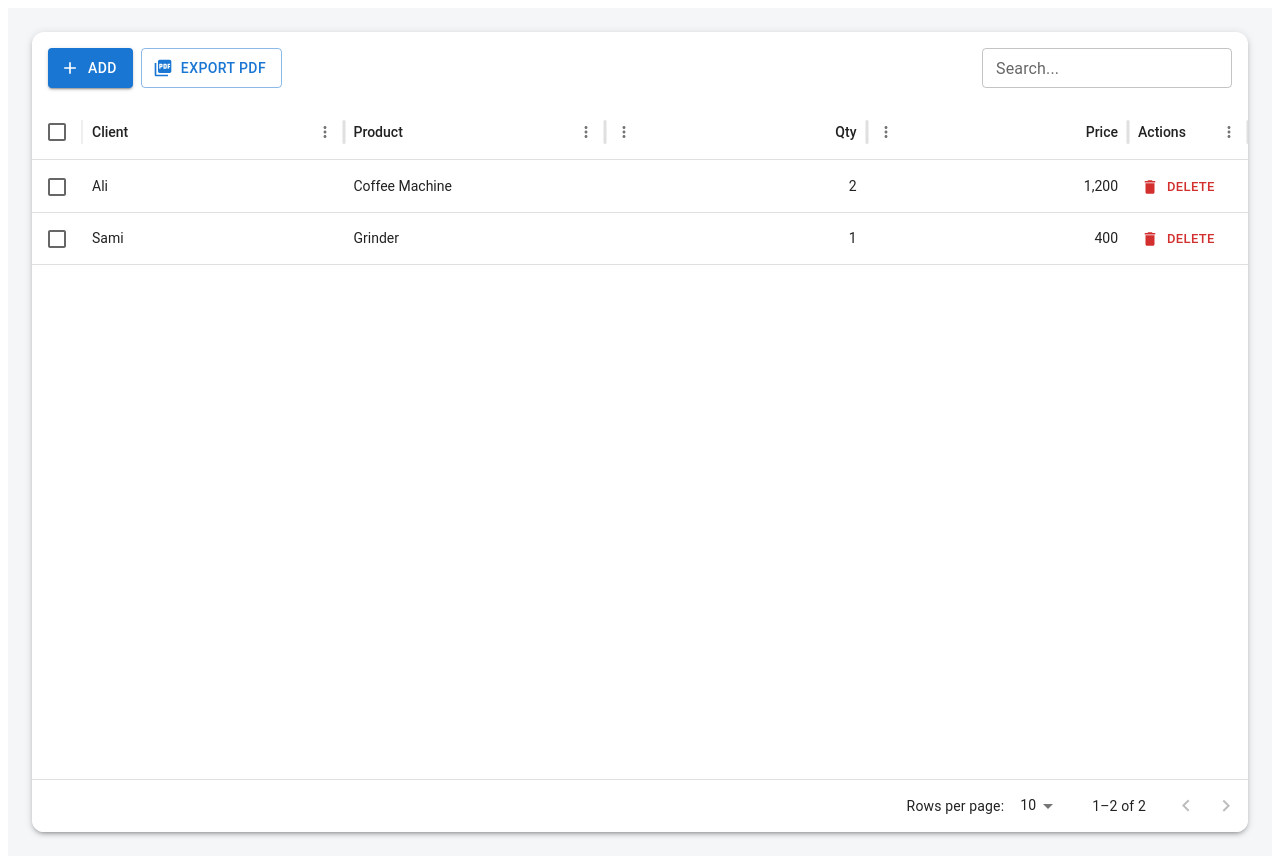
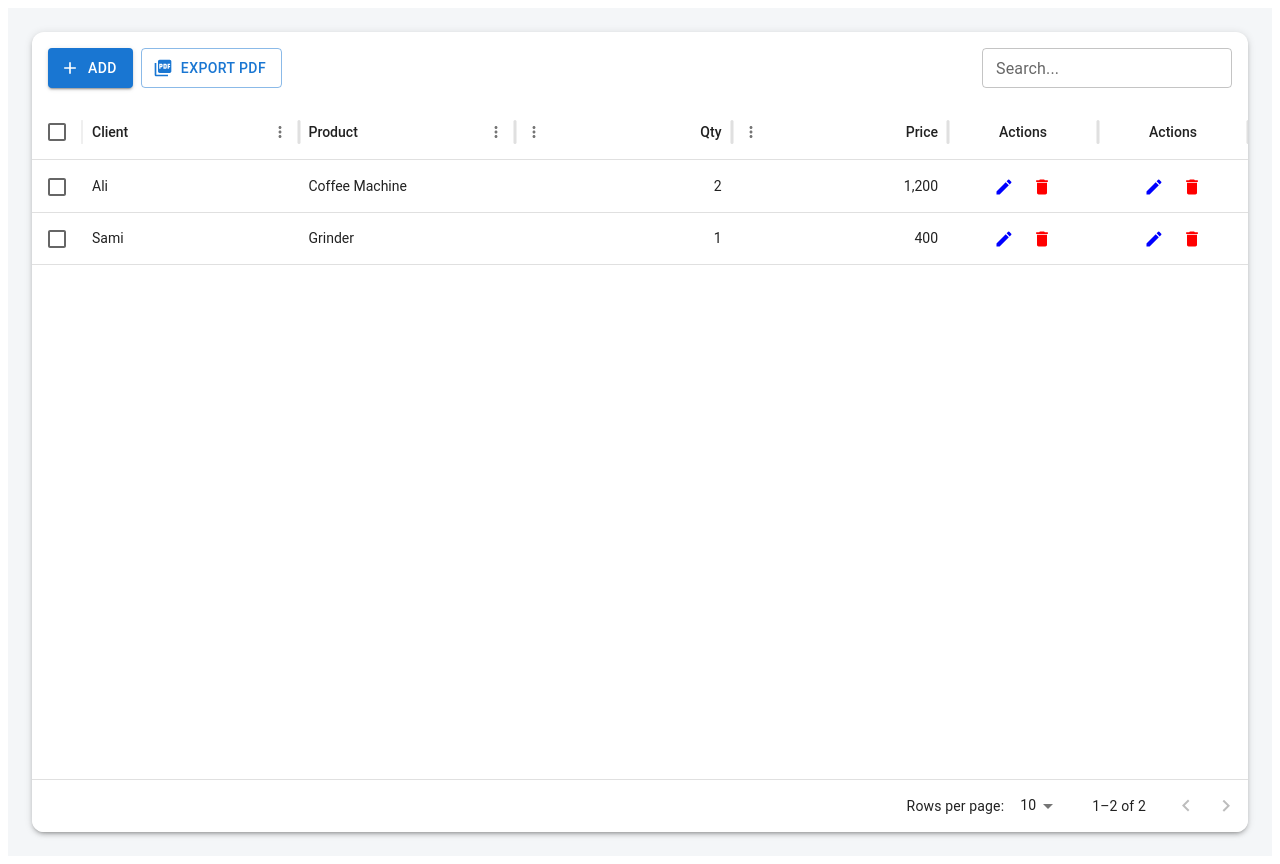
Before and after one commit to safwen-code/projects, a React (Vite) app in the folder CRM/: page /login in a window 1280 px wide. Both pictures are taken after a click on the button "SIGN IN". Built offline with nearby package versions, Linux system fonts and the light colour scheme.

Commit message:
update ui

```diff
--- a/CRM/src/Reducer/products/productsSlice.js
+++ b/CRM/src/Reducer/products/productsSlice.js
@@ -3,6 +3,7 @@ import { fakeProducts } from '../../util/fakeProducts'
 
 const initialState = {
   list: fakeProducts,
+  listPrd: fakeProducts,
 }
 
 const productsSlice = createSlice({
--- a/CRM/src/ui/Product.jsx
+++ b/CRM/src/ui/Product.jsx
@@ -8,28 +8,83 @@ import {
   useTheme,
   useMediaQuery,
 } from '@mui/material'
-import { DataGrid } from '@mui/x-data-grid'
-import { Add, Delete, PictureAsPdf } from '@mui/icons-material'
+import {
+  Edit,
+  Save,
+  Close,
+  Add,
+  Delete,
+  PictureAsPdf,
+} from '@mui/icons-material'
+import autoTable from 'jspdf-autotable'
+import { DataGrid, GridRowModes, GridActionsCellItem } from '@mui/x-data-grid'
 import jsPDF from 'jspdf'
-import autoTable from 'jspdf-autotable'
+
+import { useAppSelector } from '../app/hooks'
+// import { useDispatch } from 'react-redux'
 
 const ProductGridMUI = () => {
   const theme = useTheme()
   const isMobile = useMediaQuery(theme.breakpoints.down('sm'))
+  const products = useAppSelector((state) => state.products.listPrd)
+  console.log(products)
 
+  // const dispatch = useDispatch()
   const [rows, setRows] = useState([
     { id: 1, client: 'Ali', product: 'Coffee Machine', qty: 2, price: 1200 },
     { id: 2, client: 'Sami', product: 'Grinder', qty: 1, price: 400 },
   ])
 
-  const [selectionModel, setSelectionModel] = useState([])
+  const [rowModesModel, setRowModesModel] = useState({})
+
+  const [rowSelectionModel, setRowSelectionModel] = useState({
+    type: 'include',
+    ids: new Set(),
+  })
+
   const [search, setSearch] = useState('')
 
+  // 🔎 Search
   const filteredRows = useMemo(() => {
     return rows.filter((row) =>
       Object.values(row).join(' ').toLowerCase().includes(search.toLowerCase()),
     )
   }, [rows, search])
+
+  // ✅ Update row
+  const processRowUpdate = (newRow) => {
+    setRows((prev) => prev.map((row) => (row.id === newRow.id ? newRow : row)))
+    return newRow
+  }
+
+  // 🔵 Edit
+  const handleEditClick = (id) => () => {
+    setRowModesModel((prev) => ({
+      ...prev,
+      [id]: { mode: GridRowModes.Edit },
+    }))
+  }
+
+  // 💾 Save
+  const handleSaveClick = (id) => () => {
+    setRowModesModel((prev) => ({
+      ...prev,
+      [id]: { mode: GridRowModes.View },
+    }))
+  }
+
+  // ❌ Cancel
+  const handleCancelClick = (id) => () => {
+    setRowModesModel((prev) => ({
+      ...prev,
+      [id]: { mode: GridRowModes.View, ignoreModifications: true },
+    }))
+  }
+
+  // 🔴 Delete
+  const handleDeleteClick = (id) => () => {
+    setRows((prev) => prev.filter((row) => row.id !== id))
+  }
 
   const columns = [
     { field: 'client', headerName: 'Client', flex: 1, editable: true },
@@ -64,6 +119,51 @@ const ProductGridMUI = () => {
           Delete
         </Button>
       ),
+      type: 'number',
+      flex: 1,
+      editable: true,
+    },
+
+    {
+      field: 'actions',
+      type: 'actions',
+      headerName: 'Actions',
+      width: 150,
+      getActions: ({ id }) => {
+        const isInEditMode = rowModesModel[id]?.mode === GridRowModes.Edit
+
+        if (isInEditMode) {
+          return [
+            <GridActionsCellItem
+              icon={<Save />}
+              label="Save"
+              onClick={handleSaveClick(id)}
+              sx={{ color: 'green' }}
+            />,
+            <GridActionsCellItem
+              icon={<Close />}
+              label="Cancel"
+              onClick={handleCancelClick(id)}
+              sx={{ color: 'gray' }}
+            />,
+          ]
+        }
+
+        return [
+          <GridActionsCellItem
+            icon={<Edit />}
+            label="Edit"
+            onClick={handleEditClick(id)}
+            sx={{ color: 'blue' }}
+          />,
+          <GridActionsCellItem
+            icon={<Delete />}
+            label="Delete"
+            onClick={handleDeleteClick(id)}
+            sx={{ color: 'red' }}
+          />,
+        ]
+      },
     },
   ]
 
@@ -81,9 +181,12 @@ const ProductGridMUI = () => {
   }
 
   const handleExportPdf = () => {
-    const selectedRows = rows.filter((r) => selectionModel.includes(r.id))
+    const selectedRows = rows.filter((r) => rowSelectionModel.ids.has(r.id))
 
-    if (!selectedRows.length) return alert('Select rows first')
+    if (!selectedRows.length) {
+      alert('Select rows first')
+      return
+    }
 
     const doc = new jsPDF()
     doc.text('Client Report', 14, 15)
@@ -98,7 +201,7 @@ const ProductGridMUI = () => {
   }
 
   return (
-    <Box sx={{ height: '100vh', p: isMobile ? 1 : 3, bgcolor: '#f4f6f8' }}>
+    <Box sx={{ height: '100vh', p: 3, bgcolor: '#f4f6f8' }}>
       <Paper
         elevation={3}
         sx={{
@@ -109,7 +212,7 @@ const ProductGridMUI = () => {
           overflow: 'hidden',
         }}
       >
-        {/* ✅ Toolbar عادي بدون GridToolbarContainer */}
+        {/* 🔵 Toolbar */}
         <Stack
           direction={isMobile ? 'column' : 'row'}
           spacing={2}
@@ -139,21 +242,25 @@ const ProductGridMUI = () => {
           />
         </Stack>
 
+        {/* 🔴 DataGrid */}
         <Box sx={{ flex: 1 }}>
           <DataGrid
             rows={filteredRows}
             columns={columns}
+            checkboxSelection
+            disableRowSelectionOnClick
+            editMode="row"
+            rowModesModel={rowModesModel}
+            onRowModesModelChange={setRowModesModel}
+            processRowUpdate={processRowUpdate}
+            rowSelectionModel={rowSelectionModel}
+            onRowSelectionModelChange={setRowSelectionModel}
             pageSizeOptions={[5, 10, 20]}
             initialState={{
               pagination: {
                 paginationModel: { pageSize: 10, page: 0 },
               },
             }}
-            checkboxSelection
-            disableRowSelectionOnClick
-            onRowSelectionModelChange={(newSelection) =>
-              setSelectionModel(newSelection)
-            }
             sx={{
               border: 'none',
               '& .MuiDataGrid-columnHeaders': {
```
